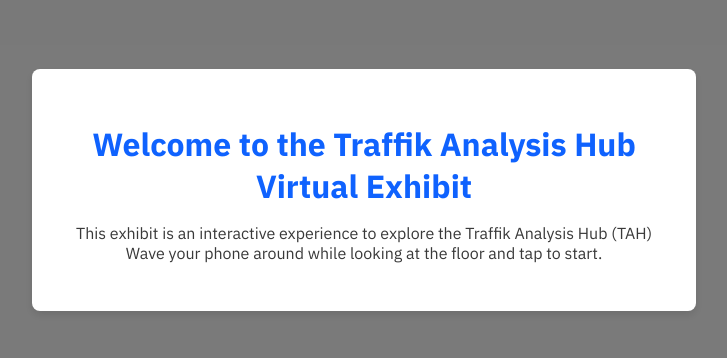
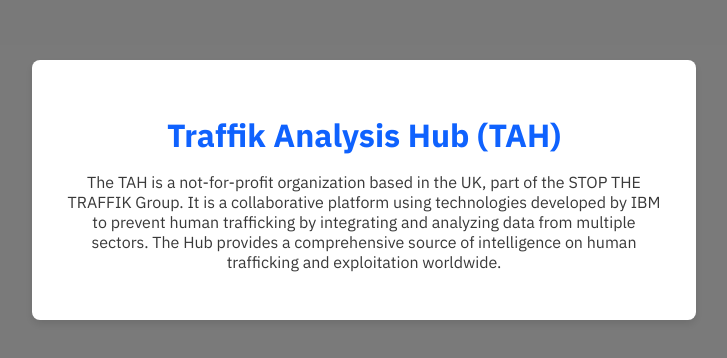
Before and after one commit to BlueCP/IBM_stop_the_traffik, a plain HTML site: page TAH_AR_Exhibit/assets/text.html in a window 1280 px wide. Shown: the part 210-568 px from the top of the page, without its empty margins (276-1003 px from the left). Drawn offline with Linux system fonts and the light colour scheme.

Commit message:
added description of the TAH and what it aims to achieve, & how

```diff
--- a/TAH_AR_Exhibit/assets/text.html
+++ b/TAH_AR_Exhibit/assets/text.html
@@ -51,10 +51,26 @@
 <body>
   <div class="xr-overlay">
     <div class="text-container">
-      <h1>Welcome to the Traffik Analysis Hub Virtual Exhibit</h1>
-      <p>This exhibit is an interactive experience to explore the Traffik Analysis Hub (TAH) Wave your phone around while looking at the floor and tap to start.</p>
+      <h1 id="overlay-title">Welcome to the Traffik Analysis Hub Virtual Exhibit</h1>
+      <p id="overlay-text">This exhibit is an interactive experience to explore the Traffik Analysis Hub (TAH). Wave your phone around while looking at the floor and tap to start.</p>
     </div>
   </div>
+
+  <script>
+    function updateOverlayText(title, text) {
+      document.getElementById('overlay-title').innerText = title;
+      document.getElementById('overlay-text').innerText = text;
+    }
+
+    // Example: Changing text after 1 second
+    setTimeout(() => {
+        updateOverlayText('Traffik Analysis Hub (TAH)', 'The TAH is a not-for-profit organization based in the UK, part of the STOP THE TRAFFIK Group. It is a collaborative platform using technologies developed by IBM to prevent human trafficking by integrating and analyzing data from multiple sectors. The Hub provides a comprehensive source of intelligence on human trafficking and exploitation worldwide.');
+    }, 5000);
+
+    setTimeout(() => {
+        updateOverlayText('Traffik Analysis Hub (TAH)','The Traffik Analysis Hub aims to create a single, coherent source of intelligence on human trafficking and exploitation worldwide. It seeks to prevent human trafficking by integrating and sharing data across multiple sectors, facilitating greater trust and collaboration. The Hub supports the identification, tracking, and countering of human trafficking by providing actionable insights and fostering joint analysis of large data sets.')
+    })
+  </script>
 
   <!-- Include your WebXR application script here -->
   <script src="your-webxr-script.js"></script>
```
